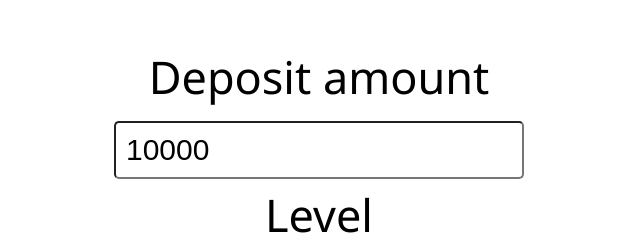
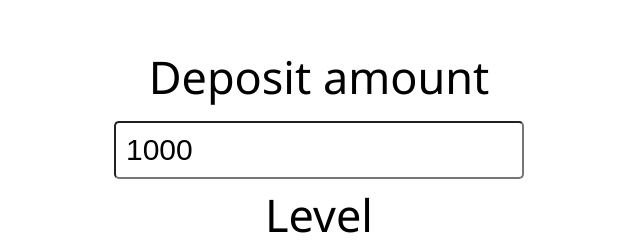
Before and after one commit to topproject2022/reinvest-calc, a plain HTML site: page index.html in a window 1280 px wide. Shown: the part 104-344 px from the top of the page, 321-961 px from the left. Drawn offline with Linux system fonts and the light colour scheme.

Commit message:
Update index.html

```diff
--- a/index.html
+++ b/index.html
@@ -24,7 +24,7 @@
             <div class="form_container">
                 <div class="block block-num">
                     <p class="form_title">Deposit amount</p>
-                    <input type="text" id="count" value="10000">
+                    <input type="text" id="count" value="1000">
                 </div>
                 <div class="block block-level">
                     <p class="form_title">Level</p>
```
